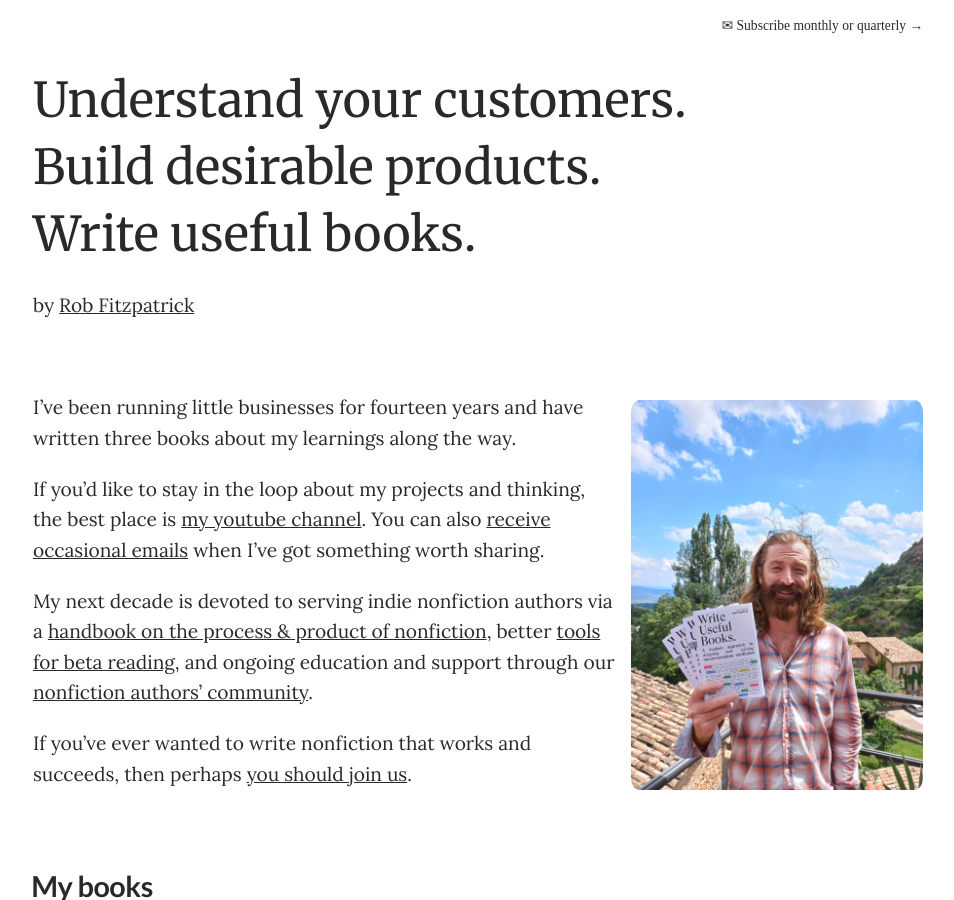
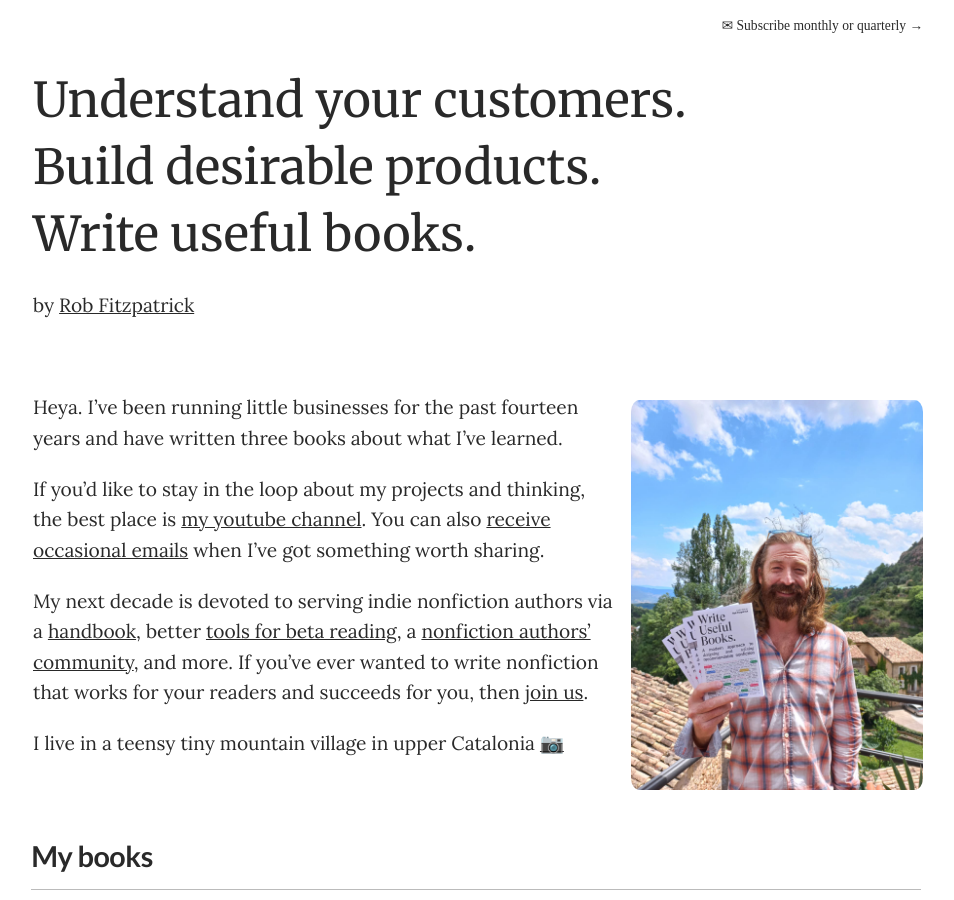
Before and after one commit to robfitz/robfitz.github.io, a Jekyll site: the page built from index.md, in a window 1280 px wide and 900 px high. Shown: the whole window, without its empty margins (162-1116 px from the left). Built offline with Jekyll 4.4.1, drawn with Linux system fonts in a browser that asks for light colours.

Commit message:
Copy tweaks

```diff
--- a/index.md
+++ b/index.md
@@ -15,13 +15,13 @@ by <a href="/about/">Rob Fitzpatrick</a>
 
 <img class='banner-img' src='img\rob-fitzpatrick-write-useful-books.jpg' />
 
-I've been running little businesses for fourteen years and have written three books about my learnings along the way.
+Heya. I've been running little businesses for the past fourteen years and have written three books about what I've learned.
 
 If you'd like to stay in the loop about my projects and thinking, the best place is [my youtube channel](https://www.youtube.com/c/robfitzpatrick). You can also [receive occasional emails](/subscribe) when I've got something worth sharing.
 
-My next decade is devoted to serving indie nonfiction authors via a [handbook on the process & product of nonfiction](https://geni.us/useful), better [tools for beta reading](https://helpthisbook.com), and ongoing education and support through our [nonfiction authors' community](https://writeusefulbooks.com/community/).
+My next decade is devoted to serving indie nonfiction authors via a [handbook](https://geni.us/useful), better [tools for beta reading](https://helpthisbook.com), a [nonfiction authors' community](https://writeusefulbooks.com/community/), and more. If you've ever wanted to write nonfiction that works for your readers and succeeds for you, then [join us](https://writeusefulbooks.com/community/).
 
-If you've ever wanted to write nonfiction that works and succeeds, then perhaps [you should join us](https://writeusefulbooks.com/community/).
+I live in a teensy tiny mountain village in upper Catalonia [📷](https://www.instagram.com/robfitzpatrick/)
 
 ## My books
 
```
Also changed, not shown: about.md (+2 -2 lines).
